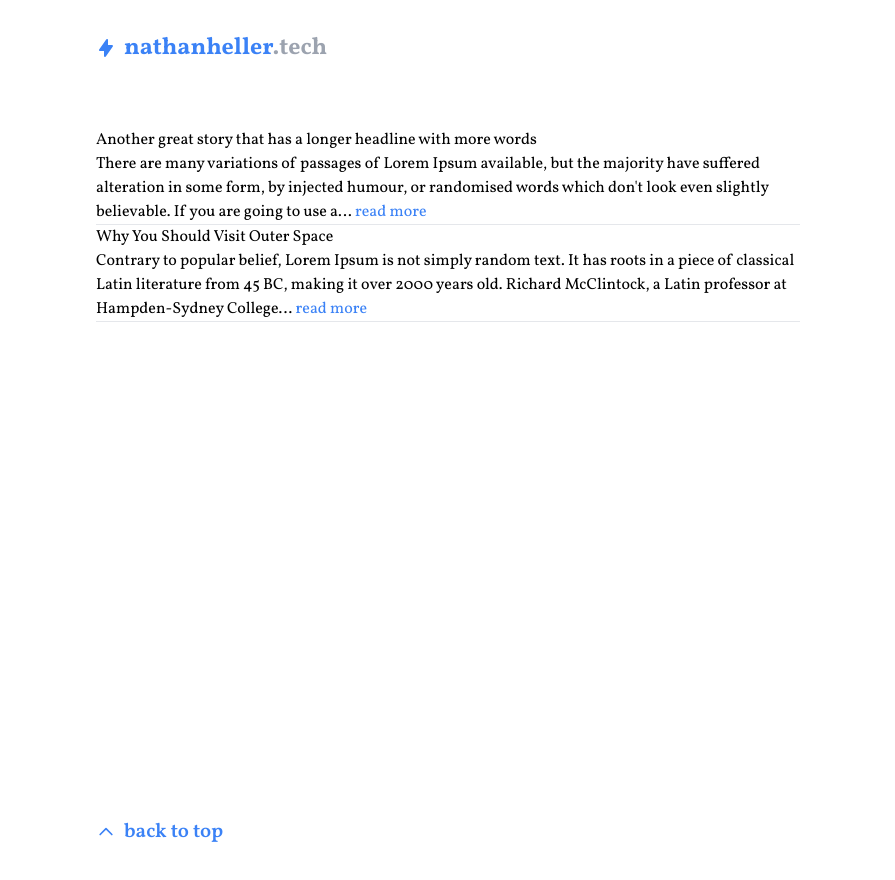
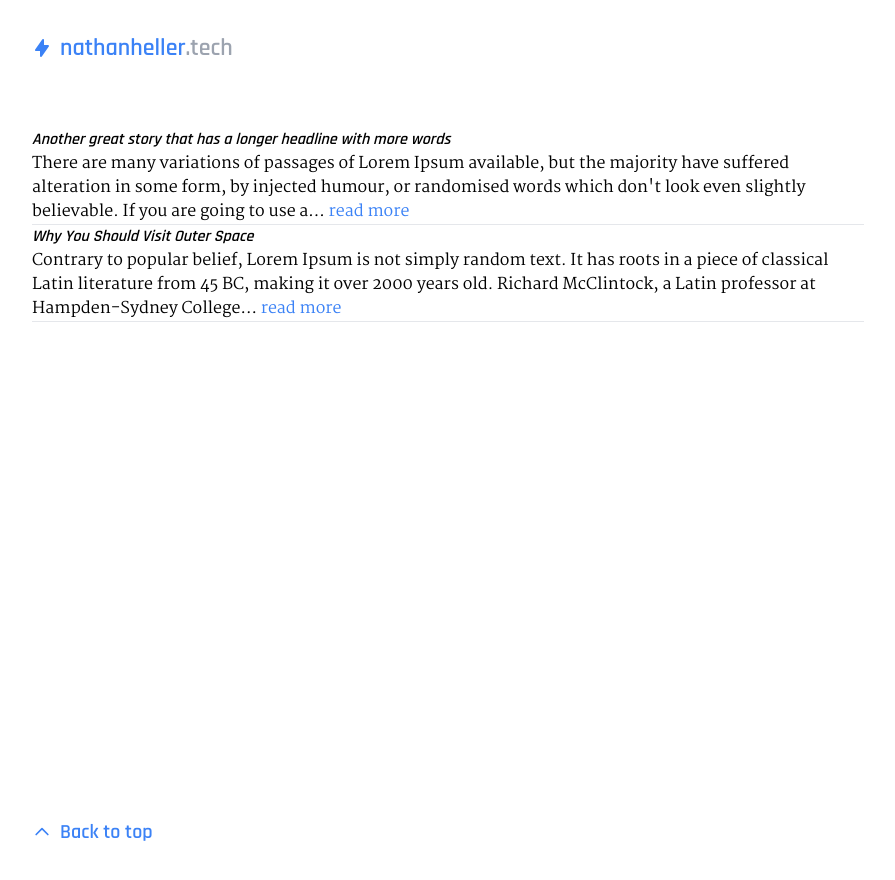
Before and after one commit to naheller/nate-blog, a Gatsby site: page / in a window 1280 px wide. Shown: the whole page, without its empty margins (192-1087 px from the left). Built offline with nearby package versions, Linux system fonts and the light colour scheme; Gatsby itself is replaced by a stand-in of ours; what @tailwindcss/typography would draw is missing.

Commit message:
Font style work

```diff
--- a/package.json
+++ b/package.json
@@ -20,6 +20,9 @@
     "test": "echo \"Write tests! -> https://gatsby.dev/unit-testing\" && exit 1"
   },
   "dependencies": {
+    "@fontsource/lora": "^4.3.0",
+    "@fontsource/martel": "^4.3.0",
+    "@fontsource/rajdhani": "^4.3.0",
     "@tailwindcss/typography": "^0.4.0",
     "gatsby": "^3.5.0",
     "gatsby-plugin-google-analytics": "^3.5.0",
@@ -43,8 +46,7 @@
     "prismjs": "^1.23.0",
     "react": "^17.0.2",
     "react-dom": "^17.0.2",
-    "react-helmet": "^6.1.0",
-    "typeface-vollkorn": "^1.1.13"
+    "react-helmet": "^6.1.0"
   },
   "devDependencies": {
     "prettier": "^2.3.0",
--- a/src/components/Bio.js
+++ b/src/components/Bio.js
@@ -32,9 +32,10 @@ const Bio = () => {
         width={150}
         height={150}
       />
-      <p className="italic text-gray-500 text-center sm:text-left">
-        I'm Nathan Heller, a software engineer based in New York City. This blog
-        explores topics in web development and tech culture. Follow me{" "}
+      <p className="italic font-sans leading-normal text-gray-500 text-center sm:text-left">
+        I'm <a href="#">Nathan Heller</a>, a software engineer based in New York
+        City. This blog explores topics in web development and tech culture.
+        Follow me{" "}
         {
           <a
             href={`https://twitter.com/${twitter}`}
--- a/src/components/Footer.js
+++ b/src/components/Footer.js
@@ -8,7 +8,7 @@ const Footer = () => {
       <div className="flex h-24 mx-auto items-center text-blue-500">
         <ArrowUpIcon className="h-5 w-5 mr-2" />
         <button
-          className="text-xl font-semibold hover:underline"
+          className="text-xl font-sans font-semibold hover:underline"
           onClick={() => {
             window.scrollTo({
               top: 0,
@@ -16,7 +16,7 @@ const Footer = () => {
             })
           }}
         >
-          back to top
+          Back to top
         </button>
       </div>
     </footer>
--- a/src/components/Header.js
+++ b/src/components/Header.js
@@ -8,7 +8,10 @@ const Header = () => {
     <header className="w-full">
       <div className="flex h-20 lg:h-24 mx-auto items-center text-blue-500">
         <BoltIcon className="h-5 w-5 mr-2" />
-        <Link to="/" className="text-xl lg:text-2xl font-bold header-logo-link">
+        <Link
+          to="/"
+          className="text-xl lg:text-2xl font-sans font-semibold header-logo-link"
+        >
           <span>nathanheller</span>
           <span className="text-gray-400 dot-tech">.tech</span>
         </Link>
--- a/src/components/Layout.js
+++ b/src/components/Layout.js
@@ -6,7 +6,7 @@ import Header from "./Header"
 const Layout = ({ /* location, */ children, className }) => {
   return (
     <div
-      className={`max-w-2xl lg:max-w-3xl mx-auto px-8 font-serif ${className}`}
+      className={`max-w-2xl lg:max-w-4xl mx-auto px-8 font-serif ${className}`}
     >
       <Header />
       <main className="main-wrapper mx-auto py-6 lg:py-8">{children}</main>
--- a/src/pages/index.js
+++ b/src/pages/index.js
@@ -13,7 +13,7 @@ const BlogIndex = ({ data, location }) => {
         return (
           <article key={node.frontmatter.slug} className="prose lg:prose-lg">
             <header>
-              <h2>
+              <h2 className="font-sans font-semibold italic">
                 <Link to={node.frontmatter.slug}>{title}</Link>
               </h2>
             </header>
--- a/src/styles/code-theme.css
+++ b/src/styles/code-theme.css
@@ -15,16 +15,17 @@ code[class*="language-"] {
   color: #4b5563;
   font-size: 0.8rem;
   text-shadow: none;
-  font-family: Consolas, Monaco, 'Andale Mono', 'Ubuntu Mono', monospace;
+  font-family: Monaco, Consolas, 'Ubuntu Mono', monospace;
   direction: ltr;
   text-align: left;
-  white-space: pre;
+  white-space: pre-wrap;
   word-spacing: normal;
   word-break: normal;
+  word-wrap: normal;
   line-height: 1.8;
-  -moz-tab-size: 4;
-  -o-tab-size: 4;
-  tab-size: 4;
+  -moz-tab-size: 2;
+  -o-tab-size: 2;
+  tab-size: 2;
   -webkit-hyphens: none;
   -moz-hyphens: none;
   -ms-hyphens: none;
@@ -51,12 +52,12 @@ code[class*="language-"]::mozselection {
 }
 pre[class*="language-"] {
   padding: 1em;
-  margin: .5em 0;
+  margin: 2em 0;
   overflow: auto;
   background: #f3f4f6;
 }
 :not(pre) > code[class*="language-"] {
-  padding: .1em .3em;
+  padding: .3em;
   border-radius: .3em;
   color: #3b82f6;
   background: #f3f4f6;
--- a/src/styles/global.css
+++ b/src/styles/global.css
@@ -19,6 +19,10 @@ body,
 #___gatsby,
 #gatsby-focus-wrapper {
   height: 100%;
+}
+
+h1, h2, h3, h4, h5, h6 {
+  font-family: "Rajdhani", "Helvetica", "sans-serif";
 }
 
 a {
--- a/src/templates/blog-post.js
+++ b/src/templates/blog-post.js
@@ -39,12 +39,21 @@ const BlogPostTemplate = ({ data, /* pageContext, */ location }) => {
         slug={slug}
       />
       <article className="prose lg:prose-xl">
-        <section>
+        <section className="font-sans italic">
           <h1>{title}</h1>
-          <time className="italic text-gray-500" datetime={datePublished}>
-            {getFormattedDate(datePublished)}
-          </time>
+          <p className="text-gray-500">
+            <span>by</span>
+            {` `}
+            <a href="#">Nathan Heller</a>
+            {` `}
+            <span>on</span>
+            {` `}
+            <time datetime={dateModified}>
+              {getFormattedDate(dateModified)}
+            </time>
+          </p>
         </section>
+        <hr style={{ margin: "2rem 0" }} />
         <section dangerouslySetInnerHTML={{ __html: updatedHtml }} />
         <hr />
         <aside>
--- a/tailwind.config.js
+++ b/tailwind.config.js
@@ -8,7 +8,8 @@ module.exports = {
   },
   theme: {
     fontFamily: {
-      serif: ["Vollkorn", "Georgia", "serif"],
+      serif: ["Martel", "Georgia", "serif"],
+      sans: ["Rajdhani", "Helvetica", "sans-serif"],
     },
     extend: {},
   },
```
Also changed, not shown: content/blog/why-visit-outer-space.md (+1 -1 lines), gatsby-browser.js (+9 -1 lines), 1 other file.
